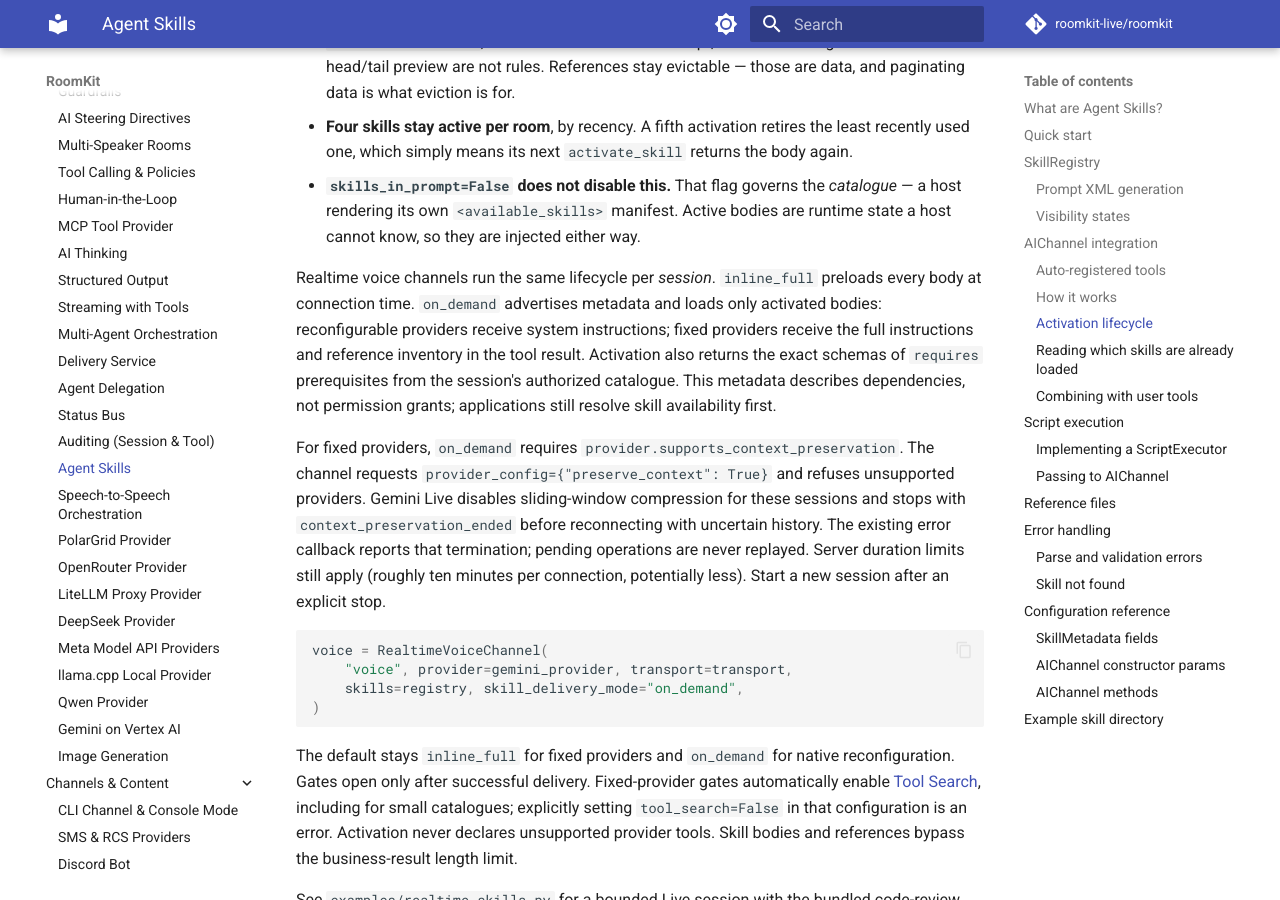
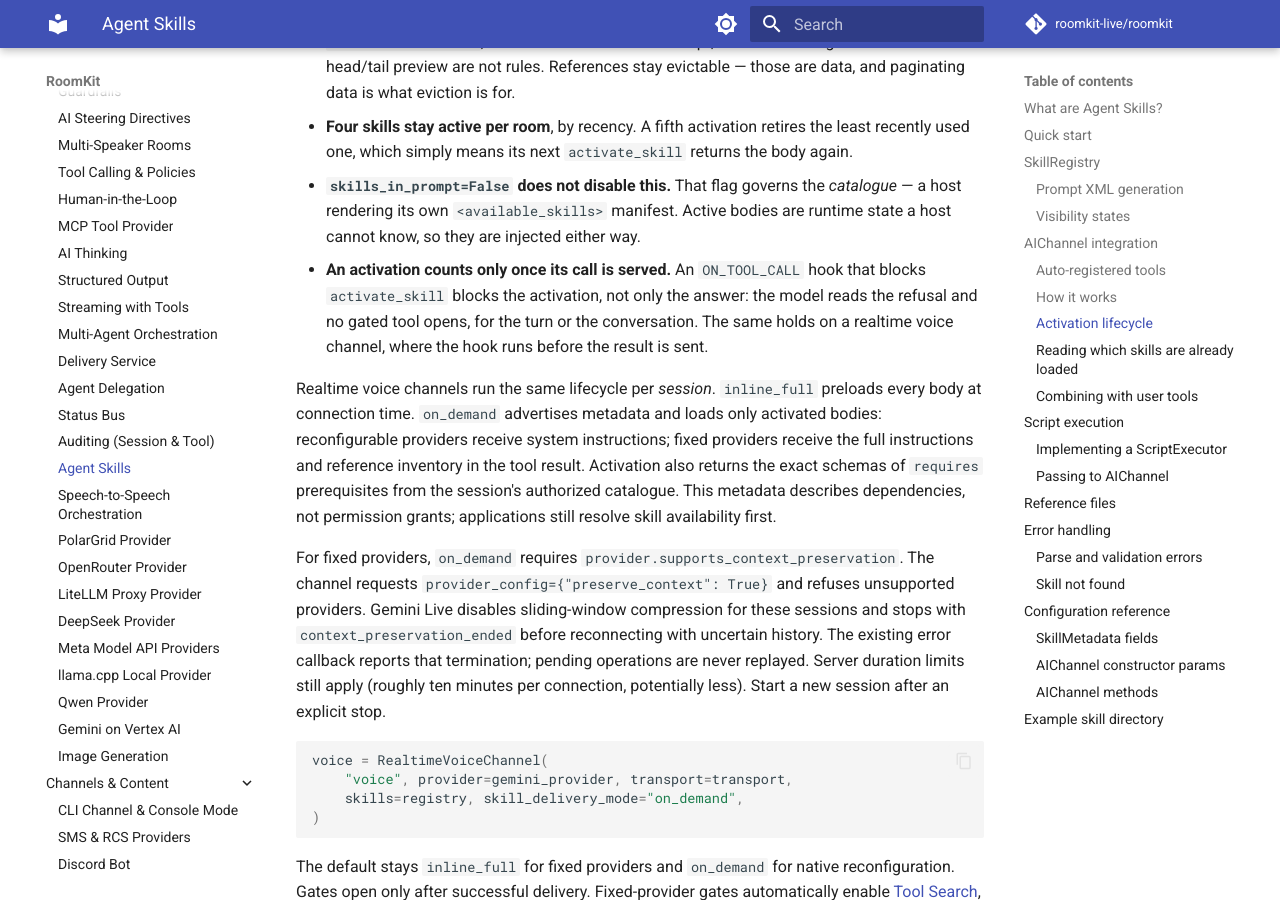
Before and after one commit to roomkit-live/roomkit-docs, an MkDocs documentation site: the page built from docs/guides/agent-skills.md, in a window 1280 px wide and 900 px high, scrolled down 5924 px. Built offline with MkDocs 1.6.1 and Material for MkDocs 9.7.7, drawn with Linux system fonts in a browser that asks for light colours; comment, search, counter and statistics services are not loaded.

Commit message:
docs(hooks): a hook's tool changes hold for the whole turn, and a blocked activation opens no gate (RMK-272)

```diff
--- a/docs/guides/agent-skills.md
+++ b/docs/guides/agent-skills.md
@@ -257,6 +257,10 @@ Consequences worth knowing:
 - **`skills_in_prompt=False` does not disable this.** That flag governs the
   *catalogue* — a host rendering its own `<available_skills>` manifest. Active bodies
   are runtime state a host cannot know, so they are injected either way.
+- **An activation counts only once its call is served.** An `ON_TOOL_CALL` hook that
+  blocks `activate_skill` blocks the activation, not only the answer: the model reads
+  the refusal and no gated tool opens, for the turn or the conversation. The same
+  holds on a realtime voice channel, where the hook runs before the result is sent.
 
 Realtime voice channels run the same lifecycle per *session*. `inline_full`
 preloads every body at connection time. `on_demand` advertises metadata and loads
```
Also changed, not shown: docs/features.md (+1 -1 lines).
